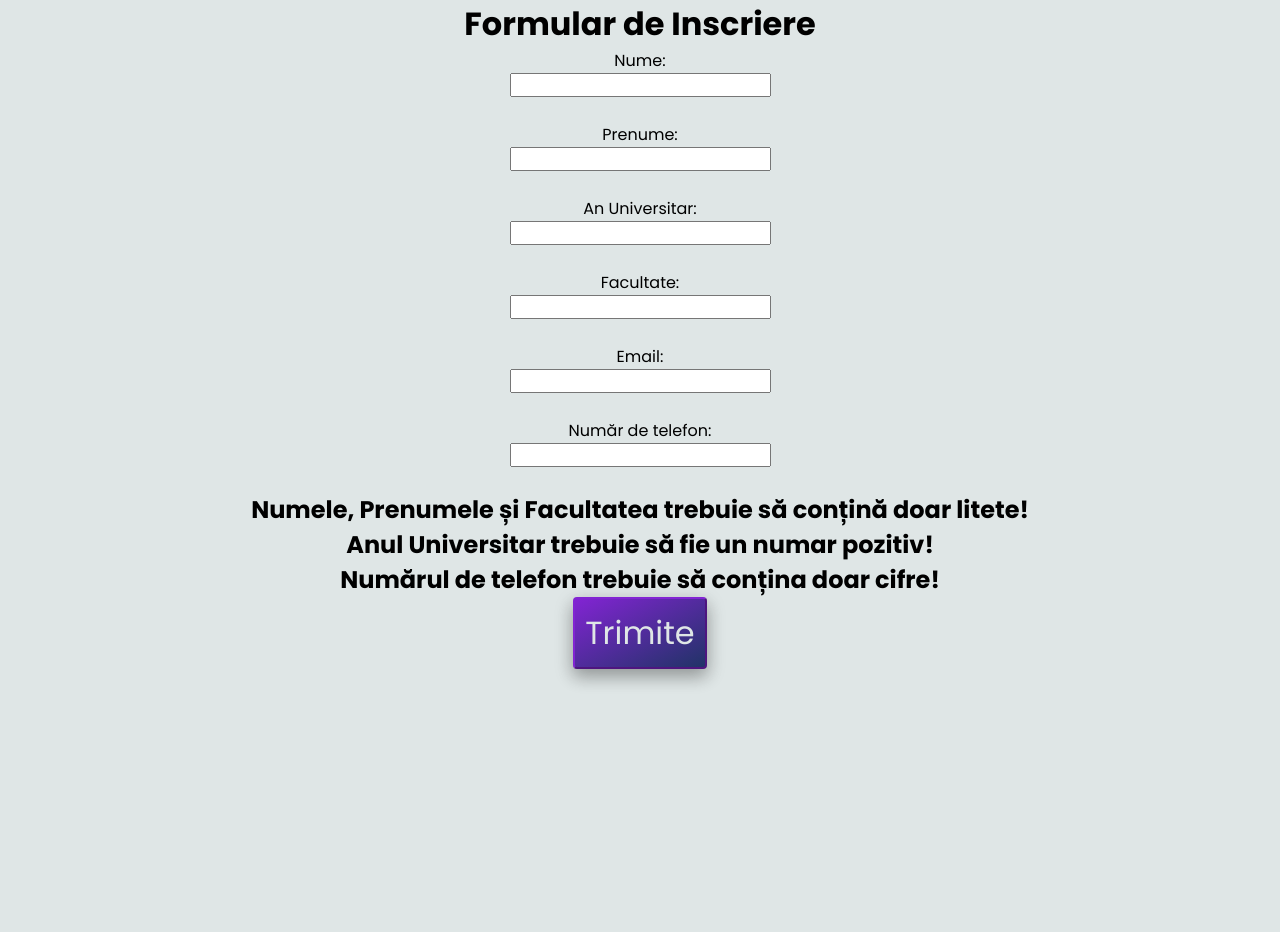
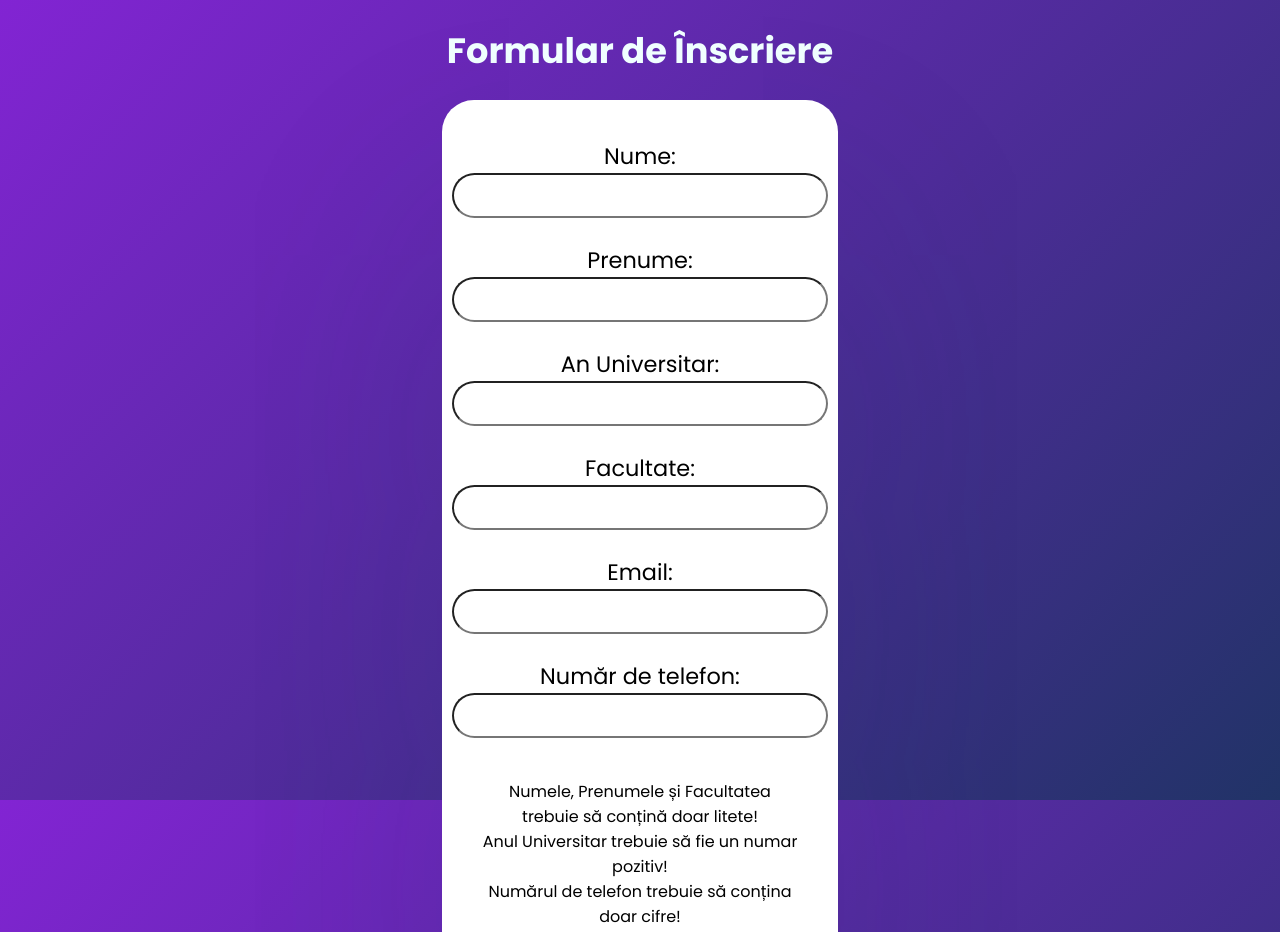
Before and after one commit to AlinXD/a-day-in-the-life, a website: page public/form.html in a window 1280 px wide. Shown: the top 932 px of the page. Before the commit the page ends 800 px from the top, so only its background shows below. Drawn offline with Linux system fonts and the light colour scheme; a web font is replaced by a local one.

Commit message:
Schimbari stilistice, redecorat formularul de inscriere dupa fisierul Adnanei

```diff
--- /dev/null
+++ b/public/form.css
@@ -0,0 +1,88 @@
+@import url('https://fonts.googleapis.com/css2?family=Poppins:ital,wght@0,100;0,200;0,300;0,400;0,500;0,600;0,700;0,800;0,900;1,100;1,200;1,300;1,400;1,500;1,600;1,700;1,800;1,900&display=swap');
+@import url('https://fonts.googleapis.com/css2?family=Atma:wght@300;400;500;600;700&family=Barrio&family=Poppins:ital,wght@0,100;0,200;0,300;0,400;0,500;0,600;0,700;0,800;0,900;1,100;1,200;1,300;1,400;1,500;1,600;1,700;1,800;1,900&display=swap');
+
+
+body{
+    font-family: "Poppins", sans-serif;
+    background: linear-gradient(135deg, #8224D3,#213367);
+    background-repeat: no-repeat;
+    background-size: cover;
+    background-position: center;
+    background-repeat: no-repeat;
+    background-attachment: fixed;
+    height: 100%;
+    width: 100%;
+    opacity: 1;
+    margin: 0;
+}
+
+.flex{
+    display: flex;
+    align-items: center;
+    text-align: center;
+    flex-direction: column;
+}
+
+#main-title{
+    color: azure;
+    font-size: 2.2em;
+}
+
+form {
+    width: 25%;
+    height: 40%;
+    margin: 5% auto;
+    padding: 3%;
+    box-shadow: 0em 8em 15em rgba(33, 51, 103, 0.2);
+    transition: box-shadow 0.3s ease;
+    border-radius: 2em;
+    background-color: white;
+    margin-top: 0%;
+    margin-bottom: 0;
+    color: linear-gradient(135deg, #8224D3,#213367);
+}
+
+.buton-trimite {
+    font-family: 'Poppins', sans-serif;
+    font-size: 1em;
+    color: #ffffff;
+    background-color: #8224D3;
+    border: none;
+    border-radius: 2em;
+    padding: 1em 2em;
+    cursor: pointer;
+    transition: background-color 0.3s ease, box-shadow 0.3s ease;
+    box-shadow: 0em 4em 6em rgba(33, 51, 103, 0.3);
+}
+
+.titlu-formular {
+    font-family: 'Poppins', sans-serif;
+    font-size: 5vh;
+    margin-bottom: 2%;
+    margin-top: 8vh;
+    color: white;
+    text-align: center;
+    text-shadow: 1em 1em 3em rgba(130, 36, 211, 0.3);
+}
+
+input {
+    border-radius: 50em;
+    width: 20em;
+    padding: 10px;
+    font-size: 1.1em;
+}
+
+form > label{
+    font-size: 1.4em;
+}
+
+.button{
+    background-image: linear-gradient(to bottom right, #8224D3, #213367);
+    color:#dfe6e6;
+    border-radius: 4px;
+    border-color: #8224D3;
+    text-align: center;
+    font-size: 32px;
+    box-shadow: 0 8px 16px 0 rgba(0, 0, 0, 0.2), 0 6px 20px 0 rgba(0, 0, 0, 0.19);
+    padding: 10px;
+}
--- a/public/form.html
+++ b/public/form.html
@@ -3,11 +3,11 @@
 <head>
     <meta charset="UTF-8">
     <meta name="viewport" content="width=device-width, initial-scale=1.0">
-    <link rel="stylesheet" href="style.css">
+    <link rel="stylesheet" href="form.css">
     <title>Formular de Inscriere</title>
 </head>
 <body class="flex">
-    <h1>Formular de Inscriere</h1>
+    <h1 id="main-title">Formular de Înscriere</h1>
     <form action="/submit" method="POST" class="flex">
         <label for="first-name">Nume:</label>
         <input id="first-name" type="text" name="nume" required><br>
@@ -26,9 +26,9 @@
 
         <label for="phone">Număr de telefon:</label>
         <input id="phone" type="text" name="nr_telefon" required><br>
-        <h2>Numele, Prenumele și Facultatea trebuie să conțină doar litete!</h2>
-        <h2>Anul Universitar trebuie să fie un numar pozitiv!</h2>
-        <h2>Numărul de telefon trebuie să conțina doar cifre!</h2>
+        <p>Numele, Prenumele și Facultatea trebuie să conțină doar litete!<br>
+        Anul Universitar trebuie să fie un numar pozitiv!<br>
+        Numărul de telefon trebuie să conțina doar cifre!</p>
         <button type="submit" class="button">Trimite</button>
     </form>
 </body>
```
Also changed, not shown: public/index.html (+2 -2 lines).
